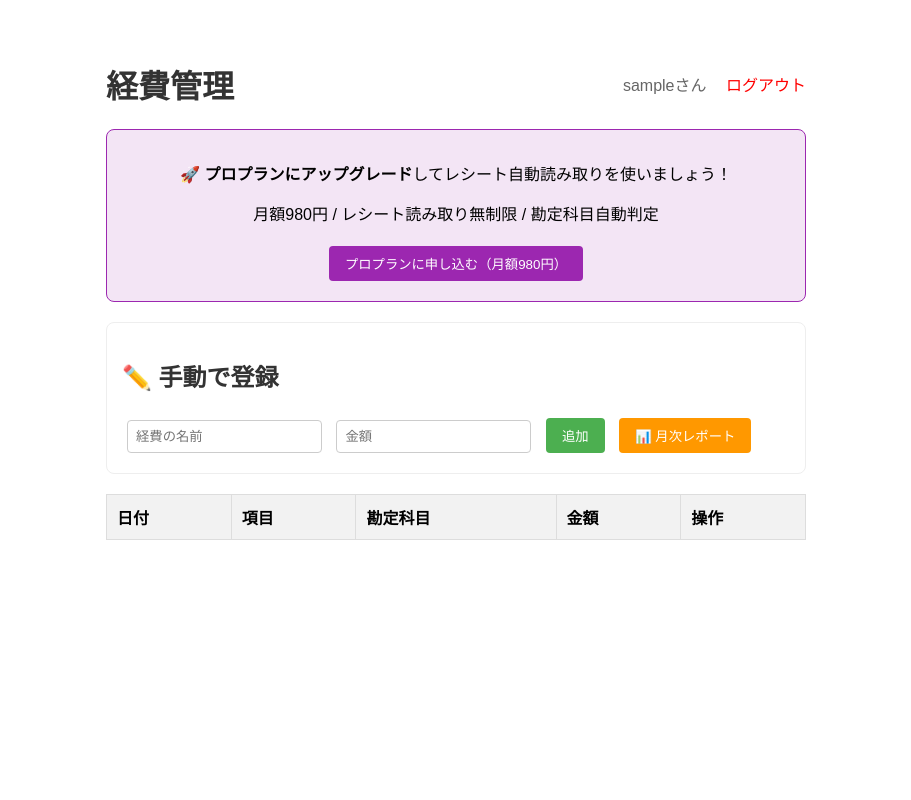
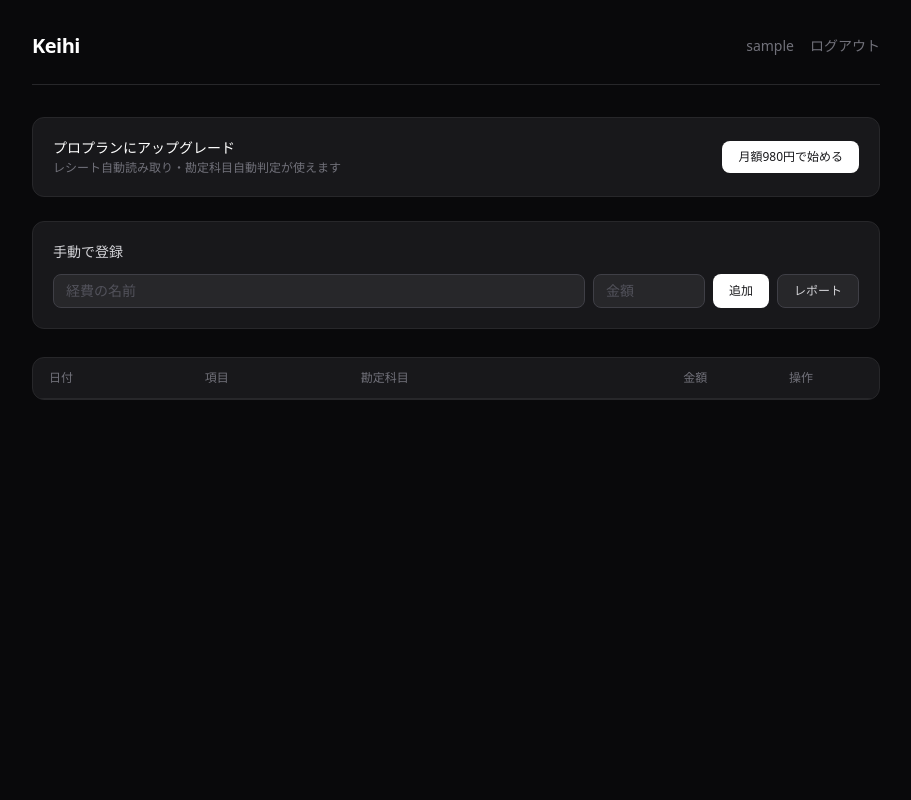
Before and after one commit to tkm05f369-svg/expense-app, a Flask app: template templates/index.html in a window 1280 px wide. Shown: the whole page, without its empty margins (184-1095 px from the left). Run offline with Flask 3, Linux system fonts and the light colour scheme; the template is opened without the code that fills it: most values are stand-ins (such as "Sample title", 1, 10 or a date in 2020); lists and menus that the app fills with data are empty; some libraries are stand-ins or nearby versions.

Commit message:
redesign ui

```diff
--- a/templates/index.html
+++ b/templates/index.html
@@ -3,92 +3,98 @@
 <head>
     <meta charset="UTF-8">
     <meta name="viewport" content="width=device-width, initial-scale=1.0">
-    <title>経費管理アプリ</title>
+    <title>Keihi</title>
+    <script src="https://cdn.tailwindcss.com"></script>
     <script src="https://cdnjs.cloudflare.com/ajax/libs/Chart.js/4.4.0/chart.umd.min.js"></script>
-    <style>
-        body { font-family: sans-serif; max-width: 700px; margin: 40px auto; padding: 0 20px; }
-        h1, h2 { color: #333; }
-        input, select { padding: 8px; margin: 5px; border: 1px solid #ccc; border-radius: 4px; }
-        button { padding: 8px 16px; background: #4CAF50; color: white; border: none; border-radius: 4px; cursor: pointer; margin: 5px; }
-        button:hover { background: #45a049; }
-        .receipt-btn { background: #2196F3; }
-        .receipt-btn:hover { background: #1976D2; }
-        .report-btn { background: #FF9800; }
-        .report-btn:hover { background: #F57C00; }
-        .delete-btn { background: #f44336; padding: 4px 10px; font-size: 12px; }
-        .delete-btn:hover { background: #d32f2f; }
-        .edit-btn { background: #607D8B; padding: 4px 10px; font-size: 12px; }
-        .edit-btn:hover { background: #455A64; }
-        .save-btn { background: #4CAF50; padding: 4px 10px; font-size: 12px; }
-        .premium-btn { background: #9C27B0; }
-        .premium-btn:hover { background: #7B1FA2; }
-        .premium-badge { background: #9C27B0; color: white; padding: 3px 8px; border-radius: 10px; font-size: 12px; margin-left: 10px; }
-        table { width: 100%; border-collapse: collapse; margin-top: 20px; }
-        th, td { padding: 10px; border: 1px solid #ddd; text-align: left; }
-        th { background: #f2f2f2; }
-        td input, td select { padding: 4px; margin: 0; width: 100%; box-sizing: border-box; }
-        #total { font-weight: bold; margin-top: 10px; font-size: 18px; }
-        #loading { display: none; color: #666; margin: 10px 0; }
-        .section { margin-bottom: 20px; padding: 15px; border: 1px solid #eee; border-radius: 8px; }
-        .header { display: flex; justify-content: space-between; align-items: center; }
-        .logout { color: red; text-decoration: none; }
-        #reportSection { display: none; }
-        .upgrade-box { background: #f3e5f5; border: 1px solid #9C27B0; border-radius: 8px; padding: 15px; margin-bottom: 20px; text-align: center; }
-    </style>
 </head>
-<body>
-    <div class="header">
-        <h1>経費管理
+<body class="bg-zinc-950 min-h-screen text-white">
+    <div class="max-w-4xl mx-auto px-6 py-8">
+
+        <!-- ヘッダー -->
+        <div class="flex justify-between items-center mb-8 border-b border-zinc-800 pb-6">
+            <div class="flex items-center gap-3">
+                <h1 class="text-xl font-bold tracking-tight">Keihi</h1>
                 {% if is_premium %}
-            <span class="premium-badge">PRO</span>
+                <span class="bg-zinc-800 text-zinc-300 text-xs px-2 py-0.5 rounded-full border border-zinc-700">Pro</span>
                 {% endif %}
-        </h1>
-        <div>
-            <span style="color: #666;">{{ username }}さん</span>
-            <a href="/logout" class="logout" style="margin-left: 15px;">ログアウト</a>
+            </div>
+            <div class="flex items-center gap-4">
+                <span class="text-zinc-500 text-sm">{{ username }}</span>
+                <a href="/logout" class="text-zinc-500 hover:text-white text-sm transition">ログアウト</a>
             </div>
         </div>
 
+        <!-- プロプランの案内 -->
         {% if not is_premium %}
-    <div class="upgrade-box">
-        <p>🚀 <strong>プロプランにアップグレード</strong>してレシート自動読み取りを使いましょう！</p>
-        <p>月額980円 / レシート読み取り無制限 / 勘定科目自動判定</p>
-        <button class="premium-btn" onclick="upgrade()">プロプランに申し込む（月額980円）</button>
+        <div class="bg-zinc-900 border border-zinc-800 rounded-xl p-5 mb-6">
+            <div class="flex justify-between items-center">
+                <div>
+                    <p class="text-white font-medium text-sm">プロプランにアップグレード</p>
+                    <p class="text-zinc-500 text-xs mt-0.5">レシート自動読み取り・勘定科目自動判定が使えます</p>
+                </div>
+                <button onclick="upgrade()" class="bg-white hover:bg-zinc-100 text-zinc-900 px-4 py-2 rounded-lg text-xs font-medium transition whitespace-nowrap ml-4">
+                    月額980円で始める
+                </button>
+            </div>
         </div>
         {% endif %}
 
+        <!-- レシート読み取り -->
         {% if is_premium %}
-    <div class="section">
-        <h2>📷 レシートから自動登録</h2>
-        <input type="file" id="receiptFile" accept="image/*">
-        <button class="receipt-btn" onclick="uploadReceipt()">読み取って登録</button>
-        <div id="loading">📖 AIがレシートを読み取り中...</div>
+        <div class="bg-zinc-900 border border-zinc-800 rounded-xl p-5 mb-4">
+            <p class="text-sm font-medium text-zinc-300 mb-3">レシートから自動登録</p>
+            <div class="flex flex-wrap gap-2 items-center">
+                <input type="file" id="receiptFile" accept="image/*" class="text-xs text-zinc-400 file:mr-3 file:py-1.5 file:px-3 file:rounded-lg file:border-0 file:bg-zinc-800 file:text-zinc-300 file:text-xs hover:file:bg-zinc-700 file:transition">
+                <button onclick="uploadReceipt()" class="bg-zinc-800 hover:bg-zinc-700 text-white px-4 py-1.5 rounded-lg text-xs transition border border-zinc-700">
+                    読み取って登録
+                </button>
+            </div>
+            <p id="loading" class="text-zinc-500 text-xs mt-2" style="display:none">AIがレシートを解析中...</p>
         </div>
         {% endif %}
 
-    <div class="section">
-        <h2>✏️ 手動で登録</h2>
-        <input type="text" id="item" placeholder="経費の名前">
-        <input type="number" id="amount" placeholder="金額">
-        <button onclick="addExpense()">追加</button>
-        <button class="report-btn" onclick="toggleReport()">📊 月次レポート</button>
+        <!-- 手動登録 -->
+        <div class="bg-zinc-900 border border-zinc-800 rounded-xl p-5 mb-4">
+            <p class="text-sm font-medium text-zinc-300 mb-3">手動で登録</p>
+            <div class="flex flex-wrap gap-2">
+                <input type="text" id="item" placeholder="経費の名前" class="bg-zinc-800 border border-zinc-700 text-white rounded-lg px-3 py-1.5 text-sm flex-1 min-w-32 focus:outline-none focus:ring-1 focus:ring-zinc-500 placeholder-zinc-600">
+                <input type="number" id="amount" placeholder="金額" class="bg-zinc-800 border border-zinc-700 text-white rounded-lg px-3 py-1.5 text-sm w-28 focus:outline-none focus:ring-1 focus:ring-zinc-500 placeholder-zinc-600">
+                <button onclick="addExpense()" class="bg-white hover:bg-zinc-100 text-zinc-900 px-4 py-1.5 rounded-lg text-xs font-medium transition">追加</button>
+                <button onclick="toggleReport()" class="bg-zinc-800 hover:bg-zinc-700 text-zinc-300 px-4 py-1.5 rounded-lg text-xs transition border border-zinc-700">レポート</button>
+            </div>
         </div>
 
-    <div class="section" id="reportSection">
-        <h2>📊 月次レポート</h2>
+        <!-- 月次レポート -->
+        <div id="reportSection" class="bg-zinc-900 border border-zinc-800 rounded-xl p-5 mb-4" style="display:none">
+            <p class="text-sm font-medium text-zinc-300 mb-4">月次レポート</p>
             <canvas id="reportChart"></canvas>
         </div>
 
-    <div id="total"></div>
-    <table>
+        <!-- 合計 -->
+        <div class="flex justify-end mb-3">
+            <span id="total" class="text-zinc-400 text-sm font-medium"></span>
+        </div>
+
+        <!-- 経費一覧 -->
+        <div class="bg-zinc-900 border border-zinc-800 rounded-xl overflow-hidden">
+            <table class="w-full text-sm">
                 <thead>
-            <tr><th>日付</th><th>項目</th><th>勘定科目</th><th>金額</th><th>操作</th></tr>
+                    <tr class="border-b border-zinc-800">
+                        <th class="px-4 py-3 text-left text-zinc-500 text-xs font-medium">日付</th>
+                        <th class="px-4 py-3 text-left text-zinc-500 text-xs font-medium">項目</th>
+                        <th class="px-4 py-3 text-left text-zinc-500 text-xs font-medium">勘定科目</th>
+                        <th class="px-4 py-3 text-right text-zinc-500 text-xs font-medium">金額</th>
+                        <th class="px-4 py-3 text-center text-zinc-500 text-xs font-medium">操作</th>
+                    </tr>
                 </thead>
                 <tbody id="expenseList"></tbody>
             </table>
+        </div>
+
+    </div>
 
     <script>
-        const categories = ["交通費","接待交際費","通信費","消耗品費","外注費","地代家賃","水道光熱費","広告宣伝費","租税公課","未分類","その他"];
+        const categoryList = ["交通費","接待交際費","通信費","消耗品費","外注費","地代家賃","水道光熱費","広告宣伝費","租税公課","未分類","その他"];
         let chartInstance = null;
 
         async function upgrade() {
@@ -104,20 +110,32 @@
             list.innerHTML = "";
             let total = 0;
             data.forEach(e => {
-                list.innerHTML += `<tr id="row-${e.id}">
-                    <td><span class="view-${e.id}">${e.date}</span><input class="edit-${e.id}" type="date" value="${e.date}" style="display:none"></td>
-                    <td><span class="view-${e.id}">${e.item}</span><input class="edit-${e.id}" type="text" value="${e.item}" style="display:none"></td>
-                    <td><span class="view-${e.id}">${e.category || "未分類"}</span><select class="edit-${e.id}" style="display:none">${categories.map(c => `<option value="${c}" ${c === e.category ? "selected" : ""}>${c}</option>`).join("")}</select></td>
-                    <td><span class="view-${e.id}">${e.amount.toLocaleString()}円</span><input class="edit-${e.id}" type="number" value="${e.amount}" style="display:none"></td>
-                    <td>
-                        <button class="edit-btn" id="edit-btn-${e.id}" onclick="startEdit(${e.id})">編集</button>
-                        <button class="save-btn" id="save-btn-${e.id}" onclick="saveEdit(${e.id})" style="display:none">保存</button>
-                        <button class="delete-btn" onclick="deleteExpense(${e.id})">削除</button>
+                list.innerHTML += `<tr class="border-b border-zinc-800 hover:bg-zinc-800/50 transition" id="row-${e.id}">
+                    <td class="px-4 py-3 text-zinc-400 text-xs">
+                        <span class="view-${e.id}">${e.date}</span>
+                        <input class="edit-${e.id} bg-zinc-800 border border-zinc-700 text-white rounded px-2 py-1 text-xs" type="date" value="${e.date}" style="display:none">
+                    </td>
+                    <td class="px-4 py-3 text-zinc-200">
+                        <span class="view-${e.id}">${e.item}</span>
+                        <input class="edit-${e.id} bg-zinc-800 border border-zinc-700 text-white rounded px-2 py-1 text-xs w-full" type="text" value="${e.item}" style="display:none">
+                    </td>
+                    <td class="px-4 py-3">
+                        <span class="view-${e.id} bg-zinc-800 text-zinc-400 text-xs px-2 py-0.5 rounded border border-zinc-700">${e.category || "未分類"}</span>
+                        <select class="edit-${e.id} bg-zinc-800 border border-zinc-700 text-white rounded px-2 py-1 text-xs" style="display:none">${categoryList.map(c => `<option value="${c}" ${c === e.category ? "selected" : ""}>${c}</option>`).join("")}</select>
+                    </td>
+                    <td class="px-4 py-3 text-right text-zinc-200 font-medium">
+                        <span class="view-${e.id}">${e.amount.toLocaleString()}円</span>
+                        <input class="edit-${e.id} bg-zinc-800 border border-zinc-700 text-white rounded px-2 py-1 text-xs w-24" type="number" value="${e.amount}" style="display:none">
+                    </td>
+                    <td class="px-4 py-3 text-center">
+                        <button class="text-xs text-zinc-500 hover:text-white transition mr-1" id="edit-btn-${e.id}" onclick="startEdit(${e.id})">編集</button>
+                        <button class="text-xs text-green-500 hover:text-green-400 transition mr-1" id="save-btn-${e.id}" onclick="saveEdit(${e.id})" style="display:none">保存</button>
+                        <button class="text-xs text-red-500 hover:text-red-400 transition" onclick="deleteExpense(${e.id})">削除</button>
                     </td>
                 </tr>`;
                 total += e.amount;
             });
-            document.getElementById("total").textContent = "合計: " + total.toLocaleString() + "円";
+            document.getElementById("total").textContent = "合計 " + total.toLocaleString() + "円";
         }
 
         function startEdit(id) {
@@ -168,13 +186,10 @@
             document.getElementById("loading").style.display = "block";
             const formData = new FormData();
             formData.append("receipt", file);
-            const res = await fetch("/receipt", {
-                method: "POST",
-                body: formData
-            });
+            const res = await fetch("/receipt", { method: "POST", body: formData });
             const data = await res.json();
             document.getElementById("loading").style.display = "none";
-            alert(`登録完了！\n店名: ${data.店名}\n勘定科目: ${data.勘定科目}\n金額: ${data.合計金額}円`);
+            alert(`登録完了\n店名: ${data.店名}\n勘定科目: ${data.勘定科目}\n金額: ${data.合計金額}円`);
             loadExpenses();
         }
 
@@ -191,19 +206,21 @@
         async function loadReport() {
             const res = await fetch("/report");
             const data = await res.json();
-            const categories = {};
+            const cats = {};
             data.forEach(e => {
-                if (!categories[e.category]) categories[e.category] = 0;
-                categories[e.category] += e.total;
+                if (!cats[e.category]) cats[e.category] = 0;
+                cats[e.category] += e.total;
             });
-            const labels = Object.keys(categories);
-            const values = Object.values(categories);
-            const colors = ["#FF6384","#36A2EB","#FFCE56","#4BC0C0","#9966FF","#FF9F40","#FF6384","#C9CBCF"];
+            const labels = Object.keys(cats);
+            const values = Object.values(cats);
+            const colors = ["#6366f1","#8b5cf6","#ec4899","#14b8a6","#f59e0b","#3b82f6","#10b981","#f43f5e"];
             if (chartInstance) chartInstance.destroy();
             chartInstance = new Chart(document.getElementById("reportChart"), {
                 type: "doughnut",
-                data: { labels, datasets: [{ data: values, backgroundColor: colors }] },
-                options: { plugins: { legend: { position: "bottom" } } }
+                data: { labels, datasets: [{ data: values, backgroundColor: colors, borderWidth: 0 }] },
+                options: {
+                    plugins: { legend: { position: "bottom", labels: { color: "#a1a1aa", font: { size: 11 } } } }
+                }
             });
         }
 
--- a/templates/login.html
+++ b/templates/login.html
@@ -3,30 +3,32 @@
 <head>
     <meta charset="UTF-8">
     <meta name="viewport" content="width=device-width, initial-scale=1.0">
-    <title>ログイン</title>
-    <style>
-        body { font-family: sans-serif; max-width: 400px; margin: 100px auto; padding: 0 20px; }
-        h1 { color: #333; text-align: center; }
-        input { width: 100%; padding: 10px; margin: 8px 0; border: 1px solid #ccc; border-radius: 4px; box-sizing: border-box; }
-        button { width: 100%; padding: 10px; background: #4CAF50; color: white; border: none; border-radius: 4px; cursor: pointer; font-size: 16px; }
-        button:hover { background: #45a049; }
-        .link { text-align: center; margin-top: 15px; }
-        .error { color: red; text-align: center; }
-    </style>
+    <title>ログイン | Keihi</title>
+    <script src="https://cdn.tailwindcss.com"></script>
 </head>
-<body>
-    <h1>ログイン</h1>
-    <input type="text" id="username" placeholder="ユーザー名">
-    <input type="password" id="password" placeholder="パスワード">
-    <button onclick="login()">ログイン</button>
-    <div id="error" class="error"></div>
-    <div class="link"><a href="/register">アカウントを作成</a></div>
-    <div class="link"><a href="/forgot-password">パスワードをお忘れの方</a></div>
-    <div class="link" style="margin-top: 30px; font-size: 12px; color: #999;">
-        <a href="/terms" style="color: #999;">利用規約</a> /
-        <a href="/privacy" style="color: #999;">プライバシーポリシー</a>
+<body class="bg-zinc-950 min-h-screen flex items-center justify-center">
+    <div class="w-full max-w-sm px-6">
+        <div class="mb-10">
+            <h1 class="text-2xl font-bold text-white tracking-tight">Keihi</h1>
+            <p class="text-zinc-500 text-sm mt-1">クリエイター・フリーランスの経費管理</p>
+        </div>
+        <div class="bg-zinc-900 rounded-2xl p-7 border border-zinc-800">
+            <h2 class="text-white font-semibold mb-5">ログイン</h2>
+            <input type="text" id="username" placeholder="ユーザー名" class="w-full bg-zinc-800 border border-zinc-700 text-white rounded-lg px-4 py-2.5 mb-3 text-sm focus:outline-none focus:ring-1 focus:ring-zinc-500 placeholder-zinc-500">
+            <input type="password" id="password" placeholder="パスワード" class="w-full bg-zinc-800 border border-zinc-700 text-white rounded-lg px-4 py-2.5 mb-4 text-sm focus:outline-none focus:ring-1 focus:ring-zinc-500 placeholder-zinc-500">
+            <button onclick="login()" class="w-full bg-white hover:bg-zinc-100 text-zinc-900 py-2.5 rounded-lg font-medium transition text-sm">ログイン</button>
+            <div id="error" class="text-red-400 text-xs text-center mt-3"></div>
+            <div class="border-t border-zinc-800 mt-5 pt-5 flex justify-between text-xs text-zinc-500">
+                <a href="/register" class="hover:text-white transition">アカウントを作成</a>
+                <a href="/forgot-password" class="hover:text-white transition">パスワードを忘れた</a>
+            </div>
+        </div>
+        <div class="text-center mt-5 text-xs text-zinc-700">
+            <a href="/terms" class="hover:text-zinc-400 transition">利用規約</a>
+            <span class="mx-2">·</span>
+            <a href="/privacy" class="hover:text-zinc-400 transition">プライバシーポリシー</a>
+        </div>
     </div>
-
     <script>
         async function login() {
             const username = document.getElementById("username").value;
```
Also changed, not shown: templates/forgot_password.html (+19 -18 lines), templates/register.html (+23 -23 lines), templates/reset_password.html (+18 -19 lines). Lines whose indentation alone changed are shown as unchanged.
